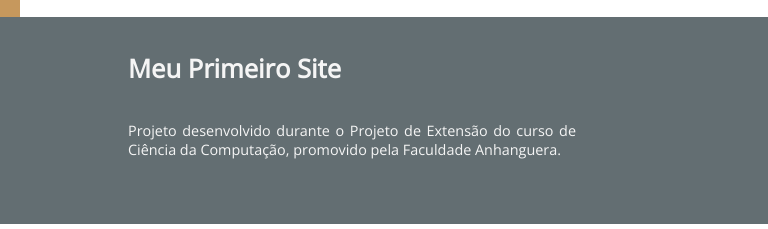
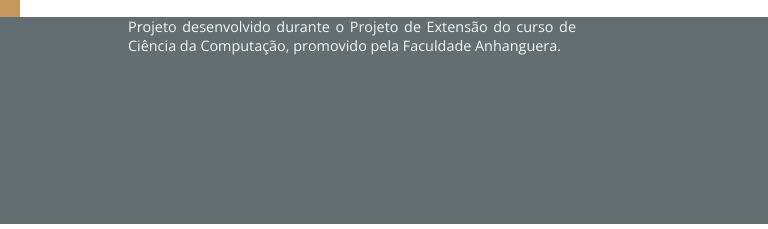
Before and after one commit to silasbarbosa/ProjetoExtensao, a plain HTML site: page index.html in a window 1280 px wide. Shown: the part 6037-6266 px from the top of the page, 0-768 px from the left. Drawn offline with nearby package versions, Linux system fonts and the light colour scheme.

Commit message:
removendo h4

```diff
--- a/index.html
+++ b/index.html
@@ -384,7 +384,6 @@
     <footer>
         <!-- RODA PÉ-->
         <div id="final1" class="colunm-two">
-            <h4> Meu Primeiro Site</h4>
             <p id="beca" class="justificado"> Projeto desenvolvido durante o Projeto de Extensão do curso de Ciência da Computação, promovido pela
                 Faculdade Anhanguera. </p>
         </div>
```
